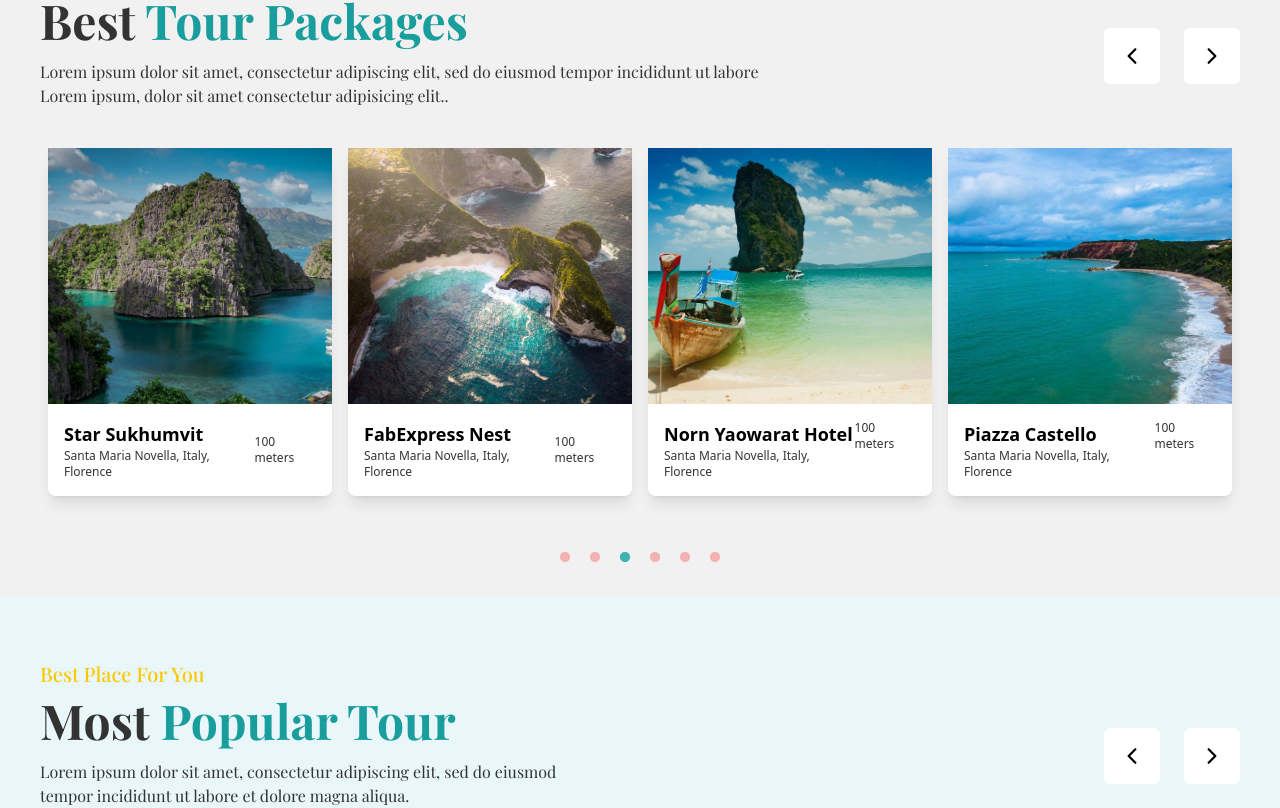
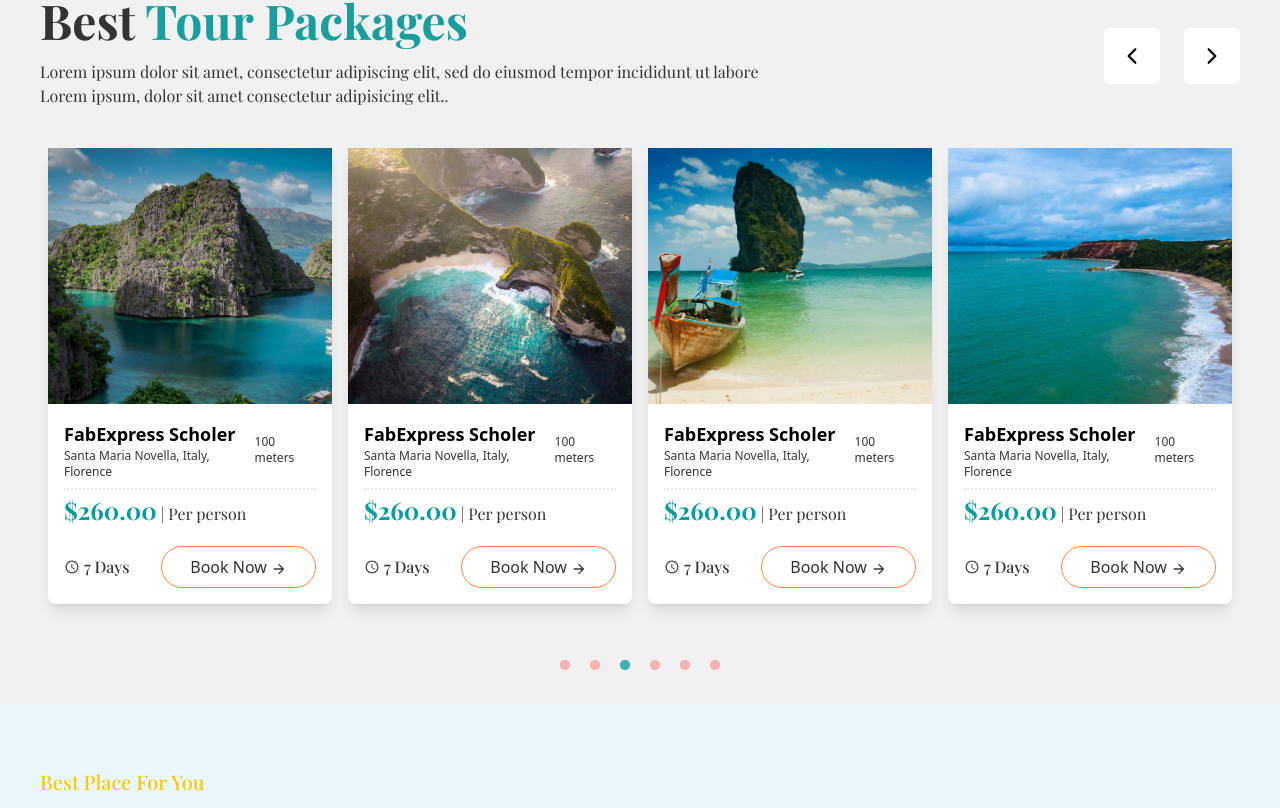
Before and after one commit to ariyanEiasin02/hotes-react, a React (Vite) app: page / in a window 1280 px wide. Shown: the part 566-1374 px from the top of the page. Built offline with nearby package versions, Linux system fonts and the light colour scheme; a web font is replaced by a local one.

Commit message:
carousel update

```diff
--- a/src/Components/Carousel/Carousel.jsx
+++ b/src/Components/Carousel/Carousel.jsx
@@ -6,7 +6,8 @@ import silder3 from '../../assets/silder3.jpg'
 import silder4 from '../../assets/silder4.jpg'
 import silder5 from '../../assets/silder5.jpg'
 import silder6 from '../../assets/silder6.jpg'
-import { IoIosArrowBack, IoIosArrowForward } from "react-icons/io";
+import { IoIosArrowBack, IoIosArrowForward,IoIosStar, IoMdTime} from "react-icons/io";
+import { MdArrowForward } from 'react-icons/md';
 const Carousel = () => {
   const settings = {
     dots: true,
@@ -61,6 +62,17 @@ const Carousel = () => {
                     className="w-full h-64 object-cover duration-700 ease-in-out group-hover:scale-125"
                   />
                   <div className="absolute bottom-0 left-0 h-0 w-full bg-overlay opacity-30 group-hover:h-full duration-700"></div>
+                  <div className="absolute bottom-0 right-0 opacity-0 group-hover:opacity-100 duration-300">
+                    <div className="bg-[#029E9D] py-3 px-4">
+                      <ul className='flex gap-x-2'>
+                        <li><IoIosStar className='text-[#FFBC00]'/></li>
+                        <li><IoIosStar className='text-[#FFBC00]'/></li>
+                        <li><IoIosStar className='text-[#FFBC00]'/></li>
+                        <li><IoIosStar className='text-[#FFBC00]'/></li>
+                        <li><IoIosStar className='text-[#FFBC00]'/></li>
+                      </ul>
+                    </div>
+                  </div>
                 </div>
                 <div className="p-4">
                   <div className="flex justify-between items-center">
@@ -72,6 +84,18 @@ const Carousel = () => {
                       <p className='font-poppins font-light text-xs text-[#333]'>100 meters</p>
                     </div>
                   </div>
+                  <div className="border-t-[2px] border-dotted mt-2">
+                    <h2 className='mt-1 font-playfair font-bold text-2xl text-[#029E9D]'>$260.00<span className='text-base text-[#333] font-normal'> | Per person</span></h2>
+                  </div>
+                  <div className="mt-5 flex justify-between items-center">
+                        <div className="flex items-center">
+                            <i className='text-base text-[#333]'><IoMdTime/></i>
+                            <span className='ml-1 font-playfair font-medium text-base text-[#333]'>7 Days</span>
+                        </div>
+                        <div className="">
+                        <button className='rounded-full border border-[#FF833F] w-full py-2 px-7 font-poppins font-medium text-[#333] text-base'>Book Now <MdArrowForward className='inline-block' /></button>
+                        </div>
+                    </div>
                 </div>
               </div>
             </div>
@@ -84,6 +108,17 @@ const Carousel = () => {
                     className="w-full h-64 object-cover duration-700 ease-in-out group-hover:scale-125"
                   />
                   <div className="absolute bottom-0 left-0 h-0 w-full bg-overlay opacity-30 group-hover:h-full duration-700"></div>
+                  <div className="absolute bottom-0 right-0 opacity-0 group-hover:opacity-100 duration-300">
+                    <div className="bg-[#029E9D] py-3 px-4">
+                      <ul className='flex gap-x-2'>
+                        <li><IoIosStar className='text-[#FFBC00]'/></li>
+                        <li><IoIosStar className='text-[#FFBC00]'/></li>
+                        <li><IoIosStar className='text-[#FFBC00]'/></li>
+                        <li><IoIosStar className='text-[#FFBC00]'/></li>
+                        <li><IoIosStar className='text-[#FFBC00]'/></li>
+                      </ul>
+                    </div>
+                  </div>
                 </div>
                 <div className="p-4">
                   <div className="flex justify-between items-center">
@@ -95,6 +130,18 @@ const Carousel = () => {
                       <p className='font-poppins font-light text-xs text-[#333]'>100 meters</p>
                     </div>
                   </div>
+                  <div className="border-t-[2px] border-dotted mt-2">
+                    <h2 className='mt-1 font-playfair font-bold text-2xl text-[#029E9D]'>$260.00<span className='text-base text-[#333] font-normal'> | Per person</span></h2>
+                  </div>
+                  <div className="mt-5 flex justify-between items-center">
+                        <div className="flex items-center">
+                            <i className='text-base text-[#333]'><IoMdTime/></i>
+                            <span className='ml-1 font-playfair font-medium text-base text-[#333]'>7 Days</span>
+                        </div>
+                        <div className="">
+                        <button className='rounded-full border border-[#FF833F] w-full py-2 px-7 font-poppins font-medium text-[#333] text-base'>Book Now <MdArrowForward className='inline-block' /></button>
+                        </div>
+                    </div>
                 </div>
               </div>
             </div>
@@ -107,17 +154,40 @@ const Carousel = () => {
                     className="w-full h-64 object-cover duration-700 ease-in-out group-hover:scale-125"
                   />
                   <div className="absolute bottom-0 left-0 h-0 w-full bg-overlay opacity-30 group-hover:h-full duration-700"></div>
+                  <div className="absolute bottom-0 right-0 opacity-0 group-hover:opacity-100 duration-300">
+                    <div className="bg-[#029E9D] py-3 px-4">
+                      <ul className='flex gap-x-2'>
+                        <li><IoIosStar className='text-[#FFBC00]'/></li>
+                        <li><IoIosStar className='text-[#FFBC00]'/></li>
+                        <li><IoIosStar className='text-[#FFBC00]'/></li>
+                        <li><IoIosStar className='text-[#FFBC00]'/></li>
+                        <li><IoIosStar className='text-[#FFBC00]'/></li>
+                      </ul>
+                    </div>
+                  </div>
                 </div>
                 <div className="p-4">
                   <div className="flex justify-between items-center">
                     <div className="">
-                      <h3 className="text-lg font-semibold">Star Sukhumvit</h3>
+                      <h3 className="text-lg font-semibold">FabExpress Scholer</h3>
                       <p className='font-poppins font-light text-xs text-[#333]'>Santa Maria Novella, Italy, Florence</p>
                     </div>
                     <div className="">
                       <p className='font-poppins font-light text-xs text-[#333]'>100 meters</p>
                     </div>
                   </div>
+                  <div className="border-t-[2px] border-dotted mt-2">
+                    <h2 className='mt-1 font-playfair font-bold text-2xl text-[#029E9D]'>$260.00<span className='text-base text-[#333] font-normal'> | Per person</span></h2>
+                  </div>
+                  <div className="mt-5 flex justify-between items-center">
+                        <div className="flex items-center">
+                            <i className='text-base text-[#333]'><IoMdTime/></i>
+                            <span className='ml-1 font-playfair font-medium text-base text-[#333]'>7 Days</span>
+                        </div>
+                        <div className="">
+                        <button className='rounded-full border border-[#FF833F] w-full py-2 px-7 font-poppins font-medium text-[#333] text-base'>Book Now <MdArrowForward className='inline-block' /></button>
+                        </div>
+                    </div>
                 </div>
               </div>
             </div>
@@ -130,17 +200,40 @@ const Carousel = () => {
                     className="w-full h-64 object-cover duration-700 ease-in-out group-hover:scale-125"
                   />
                   <div className="absolute bottom-0 left-0 h-0 w-full bg-overlay opacity-30 group-hover:h-full duration-700"></div>
+                  <div className="absolute bottom-0 right-0 opacity-0 group-hover:opacity-100 duration-300">
+                    <div className="bg-[#029E9D] py-3 px-4">
+                      <ul className='flex gap-x-2'>
+                        <li><IoIosStar className='text-[#FFBC00]'/></li>
+                        <li><IoIosStar className='text-[#FFBC00]'/></li>
+                        <li><IoIosStar className='text-[#FFBC00]'/></li>
+                        <li><IoIosStar className='text-[#FFBC00]'/></li>
+                        <li><IoIosStar className='text-[#FFBC00]'/></li>
+                      </ul>
+                    </div>
+                  </div>
                 </div>
                 <div className="p-4">
                   <div className="flex justify-between items-center">
                     <div className="">
-                      <h3 className="text-lg font-semibold">FabExpress Nest</h3>
+                      <h3 className="text-lg font-semibold">FabExpress Scholer</h3>
                       <p className='font-poppins font-light text-xs text-[#333]'>Santa Maria Novella, Italy, Florence</p>
                     </div>
                     <div className="">
                       <p className='font-poppins font-light text-xs text-[#333]'>100 meters</p>
                     </div>
                   </div>
+                  <div className="border-t-[2px] border-dotted mt-2">
+                    <h2 className='mt-1 font-playfair font-bold text-2xl text-[#029E9D]'>$260.00<span className='text-base text-[#333] font-normal'> | Per person</span></h2>
+                  </div>
+                  <div className="mt-5 flex justify-between items-center">
+                        <div className="flex items-center">
+                            <i className='text-base text-[#333]'><IoMdTime/></i>
+                            <span className='ml-1 font-playfair font-medium text-base text-[#333]'>7 Days</span>
+                        </div>
+                        <div className="">
+                        <button className='rounded-full border border-[#FF833F] w-full py-2 px-7 font-poppins font-medium text-[#333] text-base'>Book Now <MdArrowForward className='inline-block' /></button>
+                        </div>
+                    </div>
                 </div>
               </div>
             </div>
@@ -153,17 +246,40 @@ const Carousel = () => {
                     className="w-full h-64 object-cover duration-700 ease-in-out group-hover:scale-125"
                   />
                   <div className="absolute bottom-0 left-0 h-0 w-full bg-overlay opacity-30 group-hover:h-full duration-700"></div>
+                  <div className="absolute bottom-0 right-0 opacity-0 group-hover:opacity-100 duration-300">
+                    <div className="bg-[#029E9D] py-3 px-4">
+                      <ul className='flex gap-x-2'>
+                        <li><IoIosStar className='text-[#FFBC00]'/></li>
+                        <li><IoIosStar className='text-[#FFBC00]'/></li>
+                        <li><IoIosStar className='text-[#FFBC00]'/></li>
+                        <li><IoIosStar className='text-[#FFBC00]'/></li>
+                        <li><IoIosStar className='text-[#FFBC00]'/></li>
+                      </ul>
+                    </div>
+                  </div>
                 </div>
                 <div className="p-4">
-                  <div className="flex justify-between">
+                  <div className="flex justify-between items-center">
                     <div className="">
-                      <h3 className="text-lg font-semibold">Norn Yaowarat Hotel</h3>
+                      <h3 className="text-lg font-semibold">FabExpress Scholer</h3>
                       <p className='font-poppins font-light text-xs text-[#333]'>Santa Maria Novella, Italy, Florence</p>
                     </div>
                     <div className="">
                       <p className='font-poppins font-light text-xs text-[#333]'>100 meters</p>
                     </div>
                   </div>
+                  <div className="border-t-[2px] border-dotted mt-2">
+                    <h2 className='mt-1 font-playfair font-bold text-2xl text-[#029E9D]'>$260.00<span className='text-base text-[#333] font-normal'> | Per person</span></h2>
+                  </div>
+                  <div className="mt-5 flex justify-between items-center">
+                        <div className="flex items-center">
+                            <i className='text-base text-[#333]'><IoMdTime/></i>
+                            <span className='ml-1 font-playfair font-medium text-base text-[#333]'>7 Days</span>
+                        </div>
+                        <div className="">
+                        <button className='rounded-full border border-[#FF833F] w-full py-2 px-7 font-poppins font-medium text-[#333] text-base'>Book Now <MdArrowForward className='inline-block' /></button>
+                        </div>
+                    </div>
                 </div>
               </div>
             </div>
@@ -176,17 +292,40 @@ const Carousel = () => {
                     className="w-full h-64 object-cover duration-700 ease-in-out group-hover:scale-125"
                   />
                   <div className="absolute bottom-0 left-0 h-0 w-full bg-overlay opacity-30 group-hover:h-full duration-700"></div>
+                  <div className="absolute bottom-0 right-0 opacity-0 group-hover:opacity-100 duration-300">
+                    <div className="bg-[#029E9D] py-3 px-4">
+                      <ul className='flex gap-x-2'>
+                        <li><IoIosStar className='text-[#FFBC00]'/></li>
+                        <li><IoIosStar className='text-[#FFBC00]'/></li>
+                        <li><IoIosStar className='text-[#FFBC00]'/></li>
+                        <li><IoIosStar className='text-[#FFBC00]'/></li>
+                        <li><IoIosStar className='text-[#FFBC00]'/></li>
+                      </ul>
+                    </div>
+                  </div>
                 </div>
                 <div className="p-4">
-                  <div className="flex justify-between">
+                  <div className="flex justify-between items-center">
                     <div className="">
-                      <h3 className="text-lg font-semibold">Piazza Castello</h3>
+                      <h3 className="text-lg font-semibold">FabExpress Scholer</h3>
                       <p className='font-poppins font-light text-xs text-[#333]'>Santa Maria Novella, Italy, Florence</p>
                     </div>
                     <div className="">
                       <p className='font-poppins font-light text-xs text-[#333]'>100 meters</p>
                     </div>
                   </div>
+                  <div className="border-t-[2px] border-dotted mt-2">
+                    <h2 className='mt-1 font-playfair font-bold text-2xl text-[#029E9D]'>$260.00<span className='text-base text-[#333] font-normal'> | Per person</span></h2>
+                  </div>
+                  <div className="mt-5 flex justify-between items-center">
+                        <div className="flex items-center">
+                            <i className='text-base text-[#333]'><IoMdTime/></i>
+                            <span className='ml-1 font-playfair font-medium text-base text-[#333]'>7 Days</span>
+                        </div>
+                        <div className="">
+                        <button className='rounded-full border border-[#FF833F] w-full py-2 px-7 font-poppins font-medium text-[#333] text-base'>Book Now <MdArrowForward className='inline-block' /></button>
+                        </div>
+                    </div>
                 </div>
               </div>
             </div>
```
